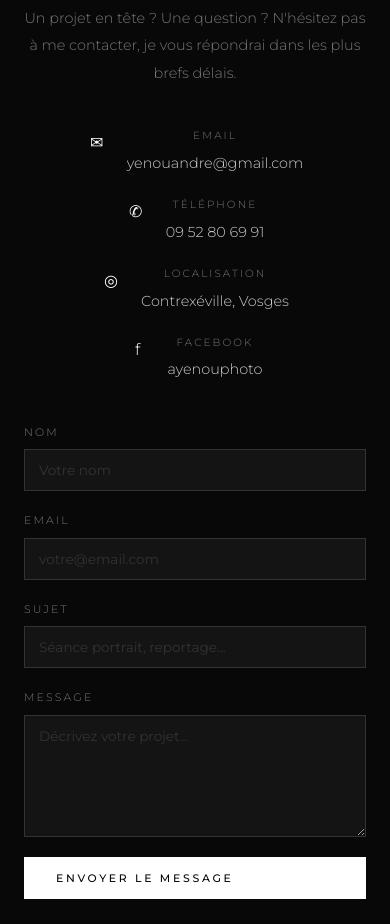
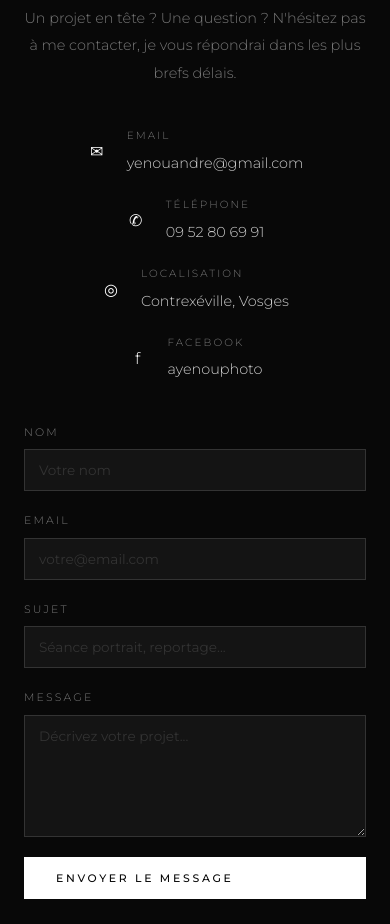
Before and after one commit to yenou/portfolio-website, a React (Vite) app: page / in a window 390 px wide. Shown: the part 6560-7484 px from the top of the page. Built offline with nearby package versions, Linux system fonts and the light colour scheme; no server answers; the database is empty.

Commit message:
contact: fix icon alignment on mobile

```diff
--- a/src/components/Contact.css
+++ b/src/components/Contact.css
@@ -169,6 +169,12 @@ a.contact__detail-value:hover {
   }
   .contact__detail {
     justify-content: center;
+    align-items: center;
+    text-align: left;
+  }
+  .contact__detail-icon {
+    margin-top: 0;
+    flex-shrink: 0;
   }
 }
 
```
